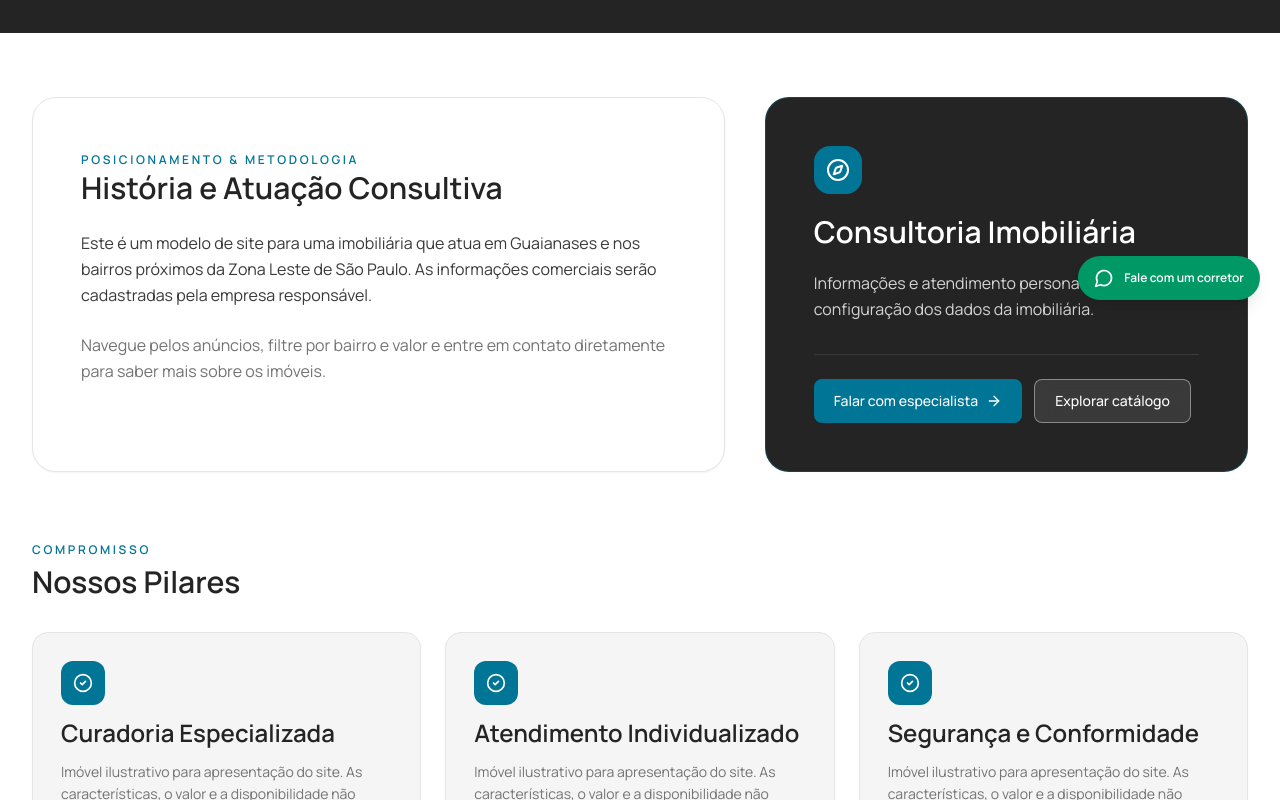
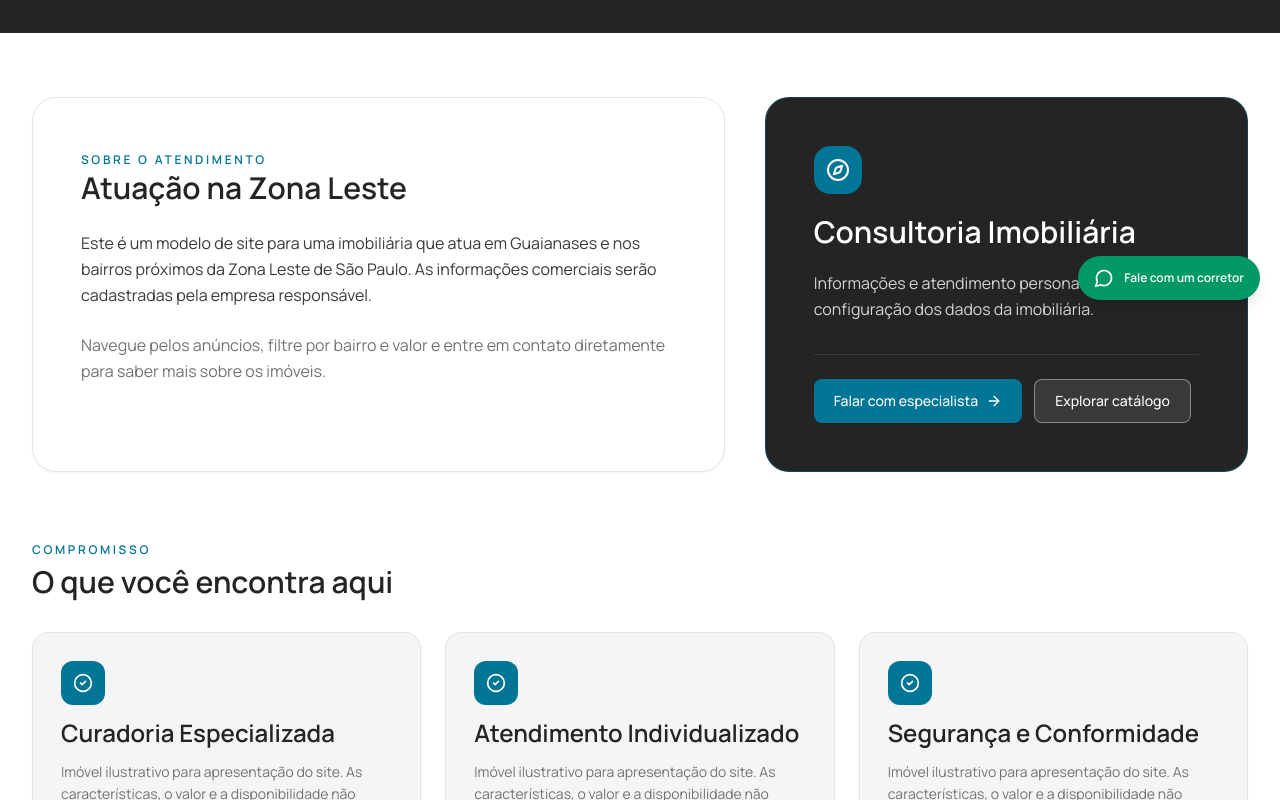
Before and after one commit to mslol21/imobiliaria, a Next.js app: page /sobre in a window 1280 px wide. Shown: the part 480-1280 px from the top of the page. Built offline with nearby package versions, Linux system fonts and the light colour scheme; no server answers; the database is empty.

Commit message:
feat: localize rental and about pages for eastern São Paulo

```diff
--- a/src/app/(public)/sobre/page.tsx
+++ b/src/app/(public)/sobre/page.tsx
@@ -11,9 +11,9 @@ import { Button } from "@/components/ui/button";
 import { getSiteSettings } from "@/services/settings.service";
 
 export const metadata: Metadata = {
-  title: "Sobre Nós | Consultoria e Atuação Imobiliária",
+  title: "Sobre Nós | Imóveis em Guaianases e Zona Leste",
   description:
-    "Conheça nossa metodologia, diferenciais e compromisso com excelência, discrição e segurança jurídica.",
+    "Conheça a proposta de atendimento imobiliário para Guaianases e bairros da Zona Leste de São Paulo.",
 };
 
 export default async function SobrePage() {
@@ -42,10 +42,10 @@ export default async function SobrePage() {
         <div className="grid grid-cols-1 gap-10 lg:grid-cols-12">
           <div className="lg:col-span-7 rounded-3xl border border-[#E5E5E5] bg-white p-8 sm:p-12 shadow-xs space-y-6">
             <span className="text-xs font-semibold uppercase tracking-[0.22em] text-cyan-700">
-              Posicionamento & Metodologia
+              Sobre o atendimento
             </span>
             <h2 className="font-editorial text-3xl font-semibold text-[#242424]">
-              História e Atuação Consultiva
+              Atuação na Zona Leste
             </h2>
             <p className="text-base leading-relaxed text-[#242424]/90 whitespace-pre-line">
               {settings.about_history}
@@ -96,7 +96,7 @@ export default async function SobrePage() {
               Compromisso
             </span>
             <h2 className="font-editorial mt-1 text-3xl font-semibold text-[#242424]">
-              Nossos Pilares
+              O que você encontra aqui
             </h2>
           </div>
 
```
